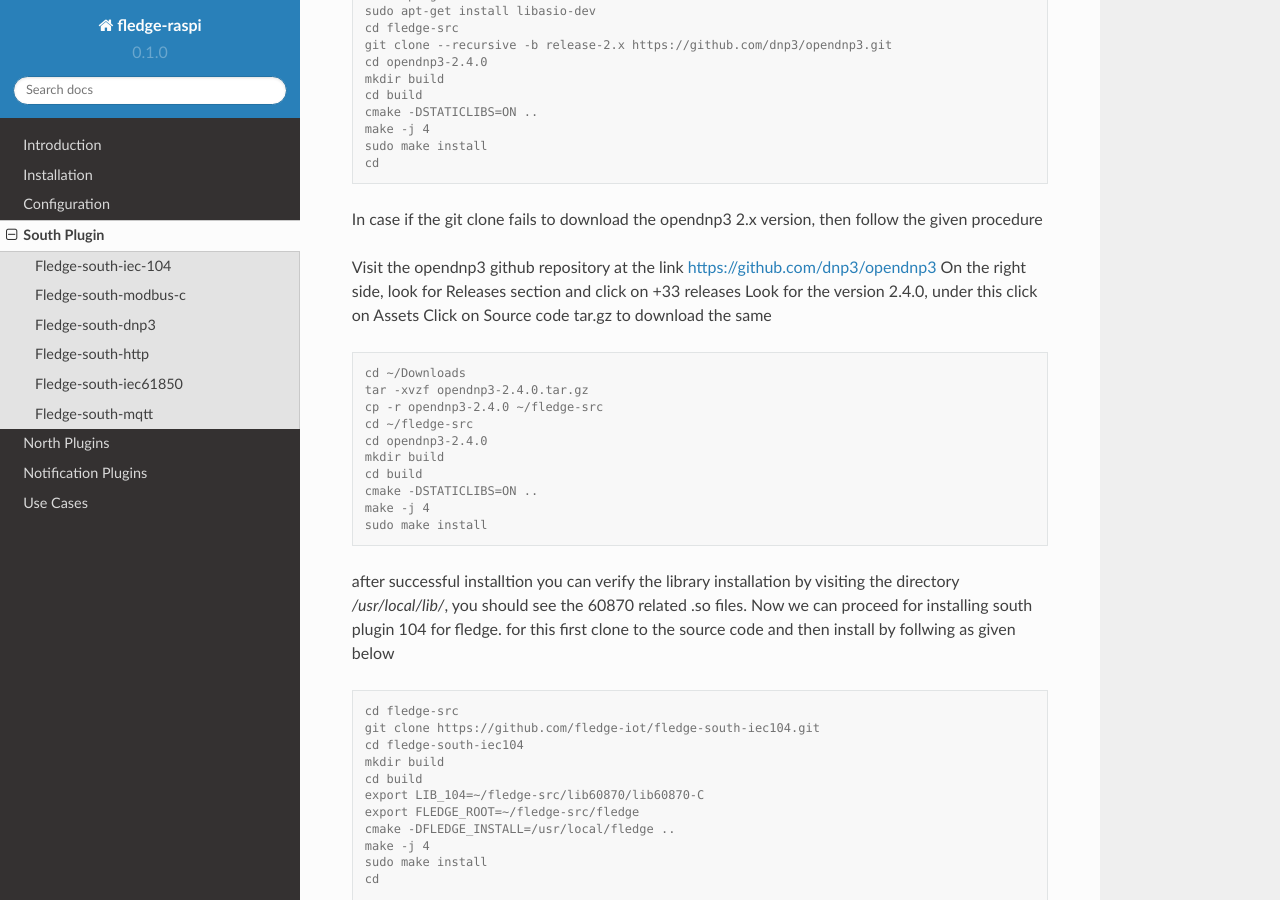
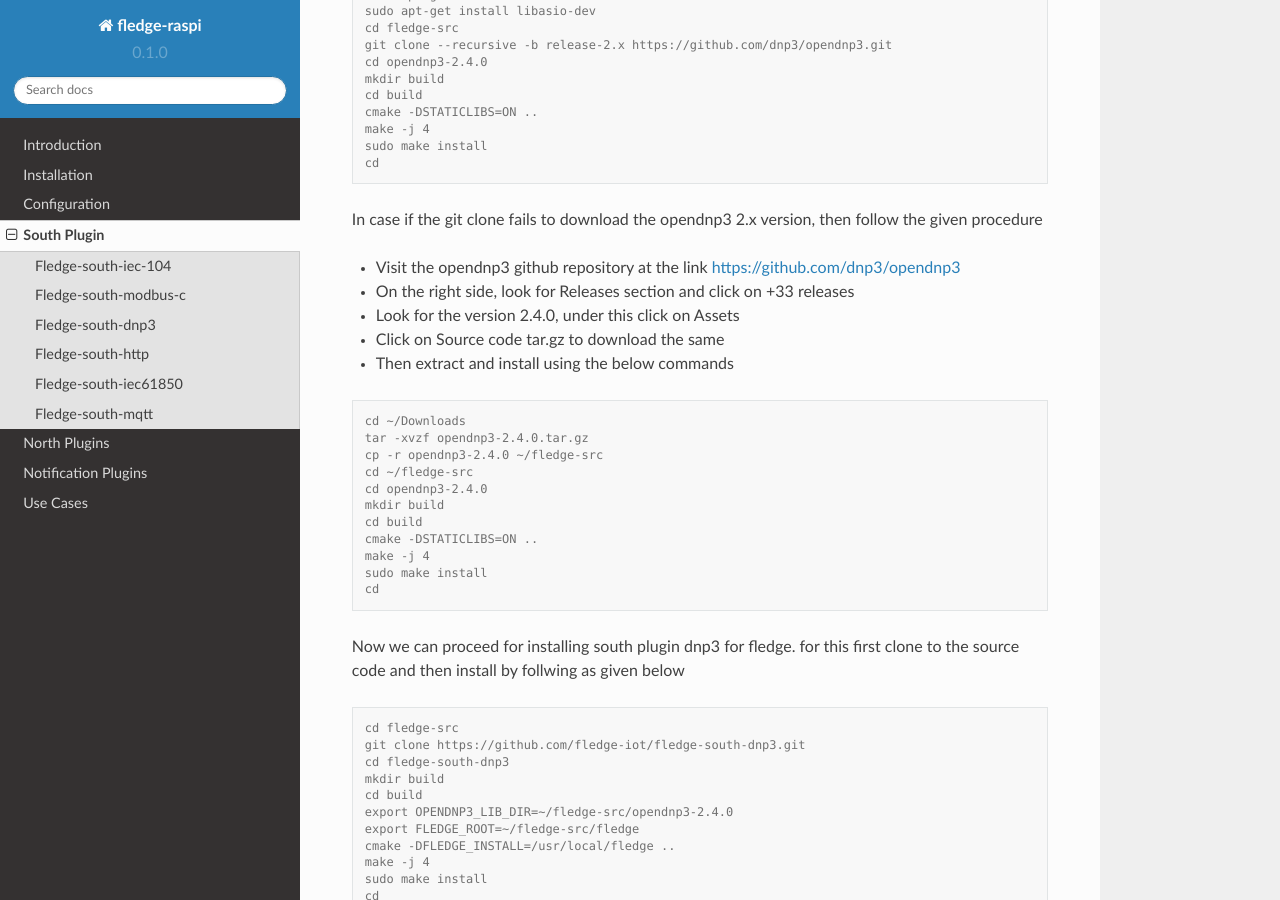
Before and after one commit to 19914039/fledgeDoc, a Sphinx documentation site: the page built from docs/source/south_plugin.rst, in a window 1280 px wide and 900 px high, scrolled down 2150 px. Built offline with Sphinx 7.4.7 and the Read the Docs theme 2.0.0, drawn with Linux system fonts in a browser that asks for light colours.

Commit message:
Update south_plugin.rst

```diff
--- a/docs/source/south_plugin.rst
+++ b/docs/source/south_plugin.rst
@@ -102,10 +102,11 @@ It has library dependency on opendnp3, and again the library has a dependency on
 
 In case if the git clone fails to download the opendnp3 2.x version, then follow the given procedure
 
-Visit the opendnp3 github repository at the link https://github.com/dnp3/opendnp3
-On the right side, look for Releases section and click on +33 releases
-Look for the version 2.4.0, under this click on Assets
-Click on Source code tar.gz to download the same
+- Visit the opendnp3 github repository at the link https://github.com/dnp3/opendnp3
+- On the right side, look for Releases section and click on +33 releases
+- Look for the version 2.4.0, under this click on Assets
+- Click on Source code tar.gz to download the same
+- Then extract and install using the below commands
 
 .. code-block:: console
 
@@ -119,17 +120,18 @@ Click on Source code tar.gz to download the same
   cmake -DSTATICLIBS=ON ..
   make -j 4
   sudo make install
+  cd
 
-after successful installtion you can verify the library installation by visiting the directory */usr/local/lib/*, you should see the 60870 related .so files. Now we can proceed for installing south plugin 104 for fledge. for this first clone to the source code and then install by follwing as given below
+Now we can proceed for installing south plugin dnp3 for fledge. for this first clone to the source code and then install by follwing as given below
 
 .. code-block:: console
 
   cd fledge-src
-  git clone https://github.com/fledge-iot/fledge-south-iec104.git
-  cd fledge-south-iec104
+  git clone https://github.com/fledge-iot/fledge-south-dnp3.git
+  cd fledge-south-dnp3
   mkdir build
   cd build
-  export LIB_104=~/fledge-src/lib60870/lib60870-C
+  export OPENDNP3_LIB_DIR=~/fledge-src/opendnp3-2.4.0
   export FLEDGE_ROOT=~/fledge-src/fledge
   cmake -DFLEDGE_INSTALL=/usr/local/fledge ..
   make -j 4
```
